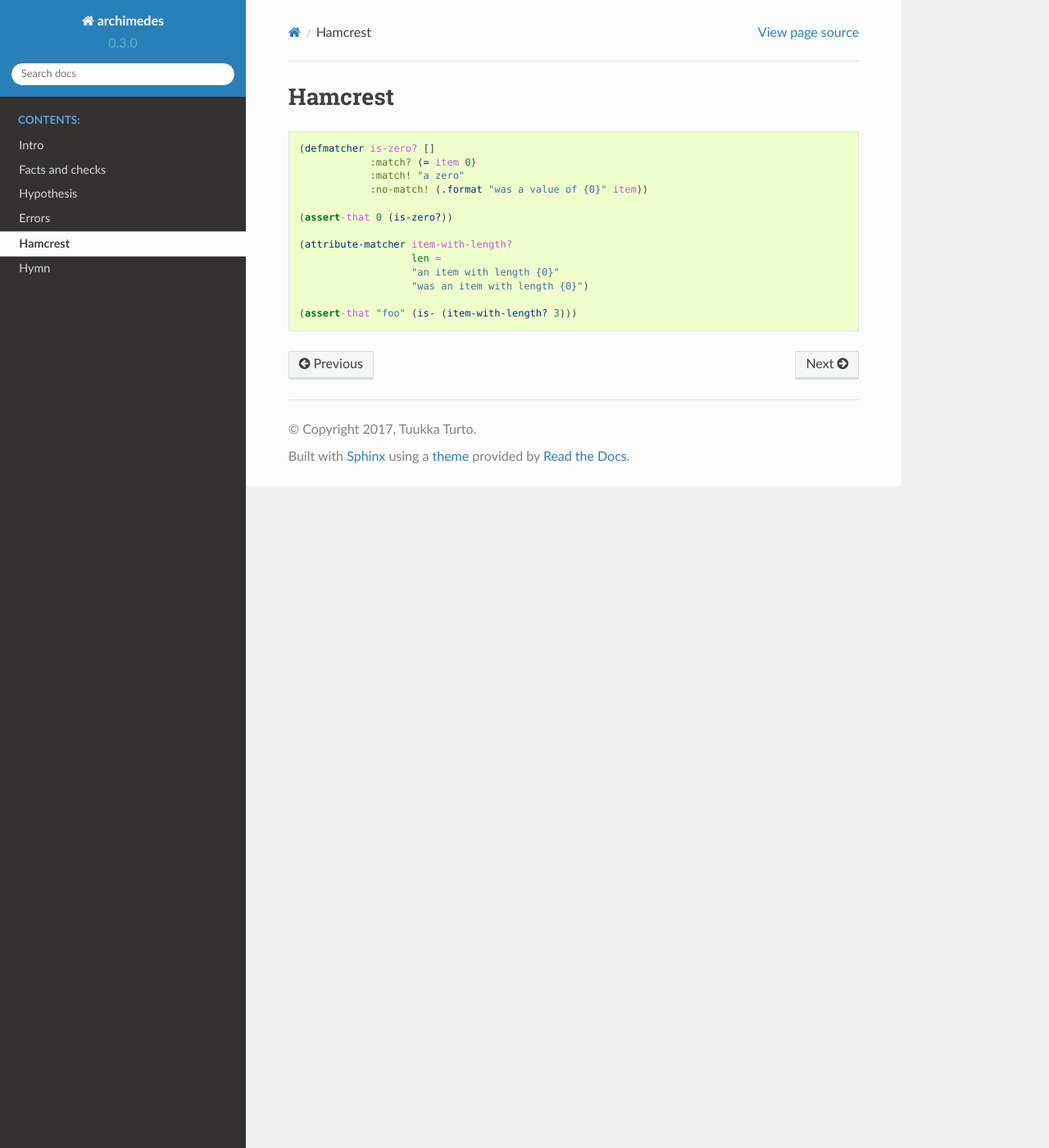
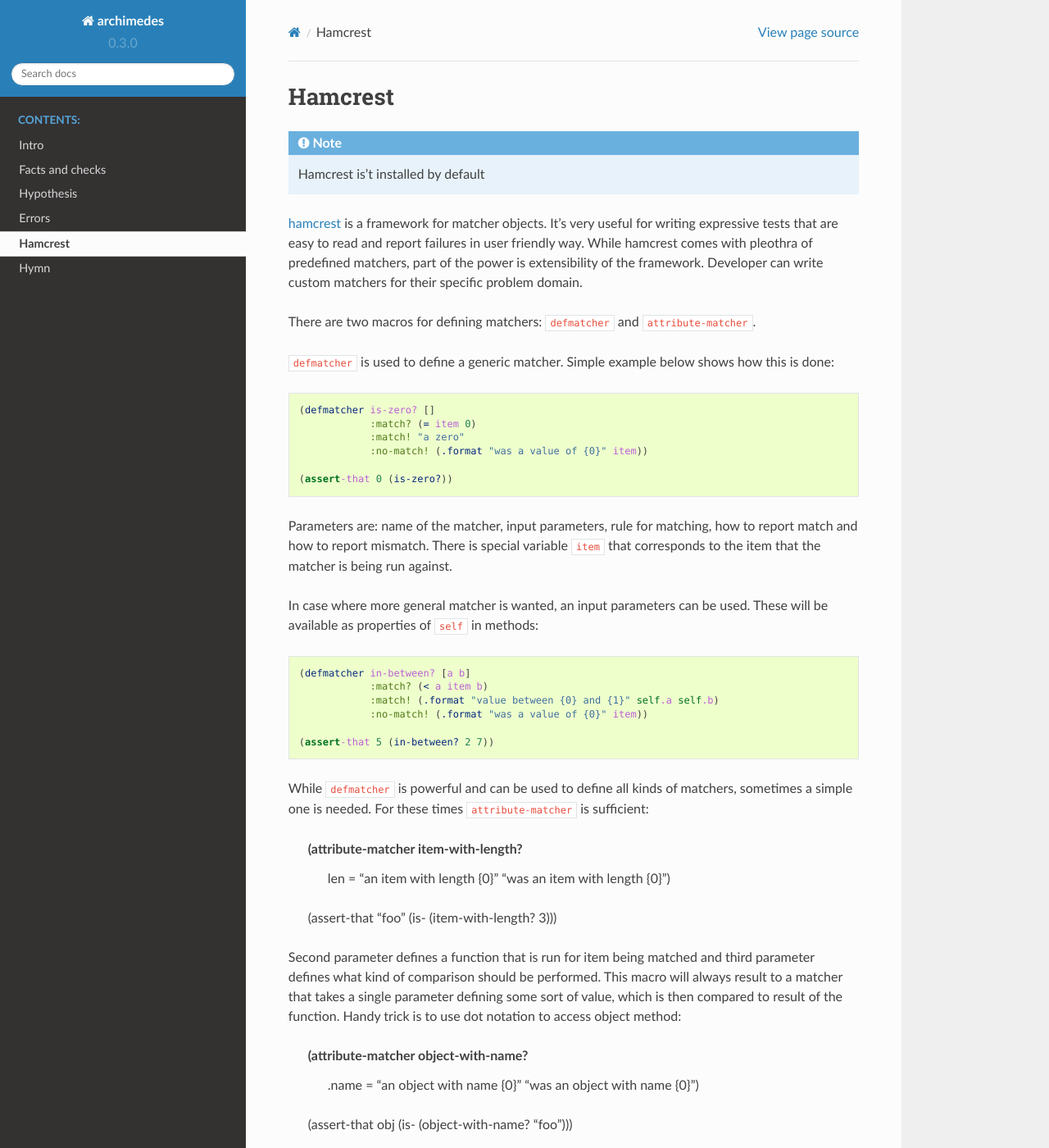
Before and after one commit to tuturto/archimedes, a Sphinx documentation site: the page built from doc/hamcrest.rst, in a window 1280 px wide and 1400 px high. Shown: the whole window at 82% size. Built offline with Sphinx 7.4.7 and the Read the Docs theme 2.0.0, drawn with Linux system fonts in a browser that asks for light colours; some of the changed text lies outside the part shown.

Commit message:
hamcrest and hymn

```diff
--- a/doc/hamcrest.rst
+++ b/doc/hamcrest.rst
@@ -1,5 +1,19 @@
 Hamcrest
 ========
+
+.. note:: Hamcrest is't installed by default
+
+hamcrest_ is a framework for matcher objects. It's very useful for writing
+expressive tests that are easy to read and report failures in user friendly
+way. While hamcrest comes with pleothra of predefined matchers, part of the
+power is extensibility of the framework. Developer can write custom matchers
+for their specific problem domain.
+
+There are two macros for defining matchers: ``defmatcher`` and
+``attribute-matcher``.
+
+``defmatcher`` is used to define a generic matcher. Simple example below
+shows how this is done:
 
 .. code-block:: hy
 
@@ -10,9 +24,44 @@ Hamcrest
 
    (assert-that 0 (is-zero?))
 
+Parameters are: name of the matcher, input parameters, rule for matching, how
+to report match and how to report mismatch. There is special variable ``item``
+that corresponds to the item that the matcher is being run against.
+
+In case where more general matcher is wanted, an input parameters can be used.
+These will be available as properties of ``self`` in methods:
+
+.. code-block:: hy
+
+   (defmatcher in-between? [a b]
+               :match? (< a item b)
+               :match! (.format "value between {0} and {1}" self.a self.b)
+               :no-match! (.format "was a value of {0}" item))
+
+   (assert-that 5 (in-between? 2 7))
+
+While ``defmatcher`` is powerful and can be used to define all kinds of
+matchers, sometimes a simple one is needed. For these times
+``attribute-matcher`` is sufficient:
+
    (attribute-matcher item-with-length?
                       len =
                       "an item with length {0}"
                       "was an item with length {0}")
 
    (assert-that "foo" (is- (item-with-length? 3)))
+
+Second parameter defines a function that is run for item being matched and
+third parameter defines what kind of comparison should be performed. This
+macro will always result to a matcher that takes a single parameter defining
+some sort of value, which is then compared to result of the function. Handy
+trick is to use dot notation to access object method:
+
+   (attribute-matcher object-with-name?
+                      .name =
+                      "an object with name {0}"
+                      "was an object with name {0}")
+
+   (assert-that obj (is- (object-with-name? "foo")))
+
+_hamcrest: https://pypi.python.org/pypi/PyHamcrest
```
Also changed, not shown: doc/hymn.rst (+15 -0 lines).
